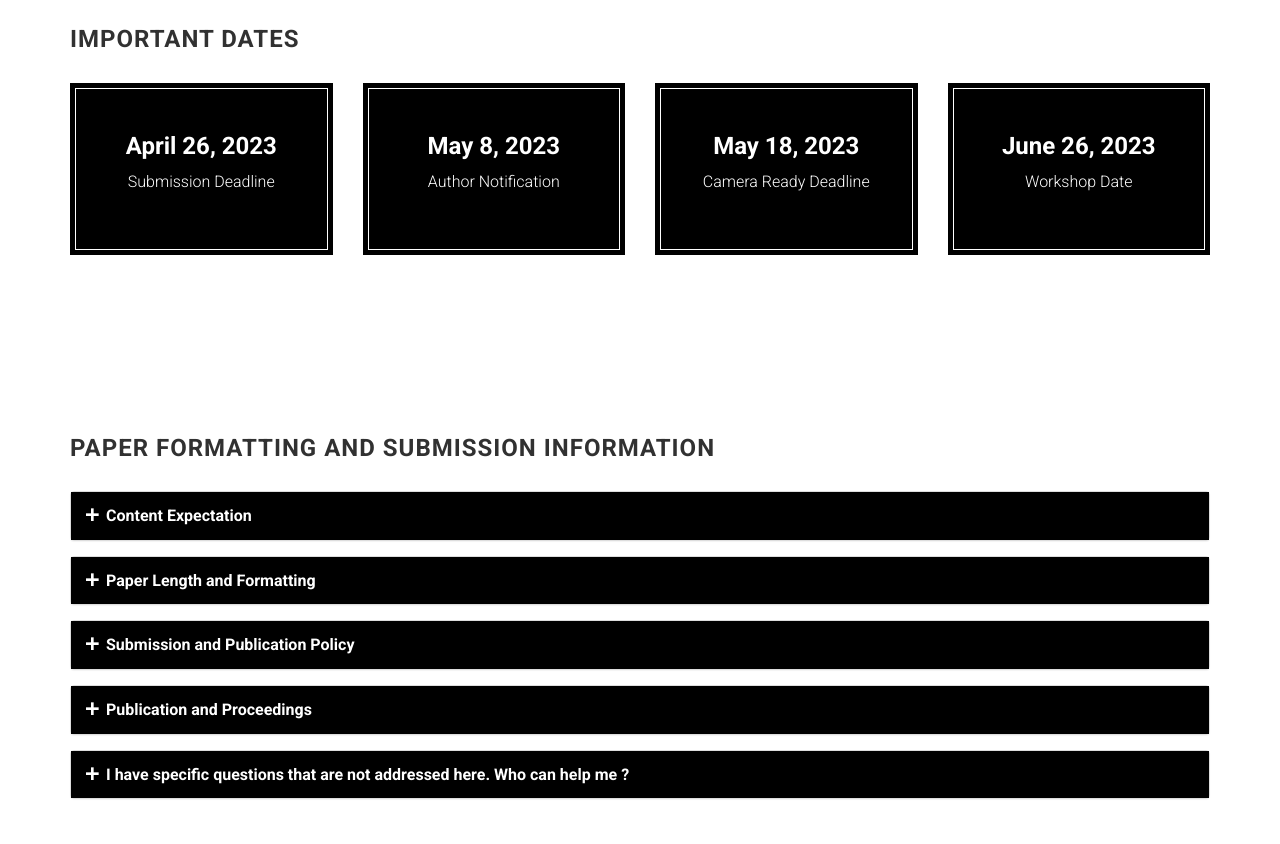
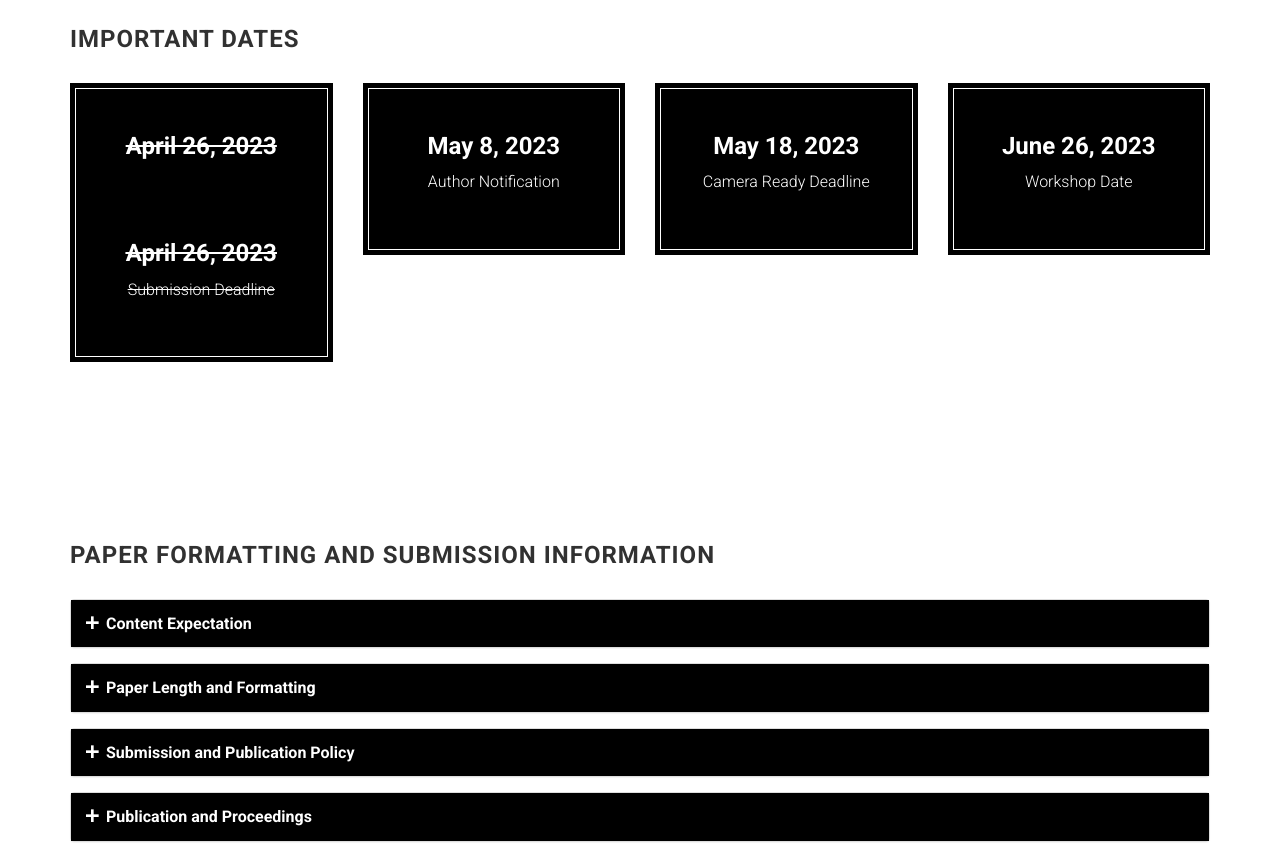
Before and after one commit to crum-workshop/crum-workshop.github.io, a website: page index.html in a window 1280 px wide. Shown: the part 2720-3564 px from the top of the page. Drawn offline with Linux system fonts and the light colour scheme; files whose address does not match are found by name.

Commit message:
Updated index.html to include new date

```diff
--- a/index.html
+++ b/index.html
@@ -188,6 +188,7 @@ contextual information to the functioning, improvement, evaluation, and scrutabi
                 <div class="col-md-3 col-sm-6">
                     <div class="schedule-box">
                         <div class="date">
+                            <s><date datetime="Apr 26"><h3>April 26, 2023</h3></date><s><br></br>
                             <date datetime="Apr 26"><h3>April 26, 2023</h3></date>
                         </div>
                         <p>Submission Deadline</p>
```
